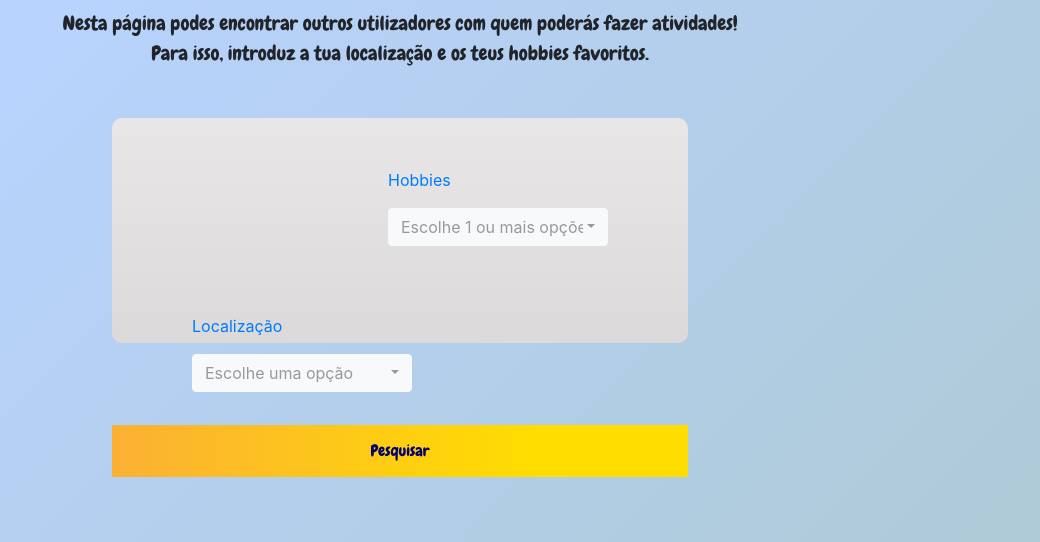
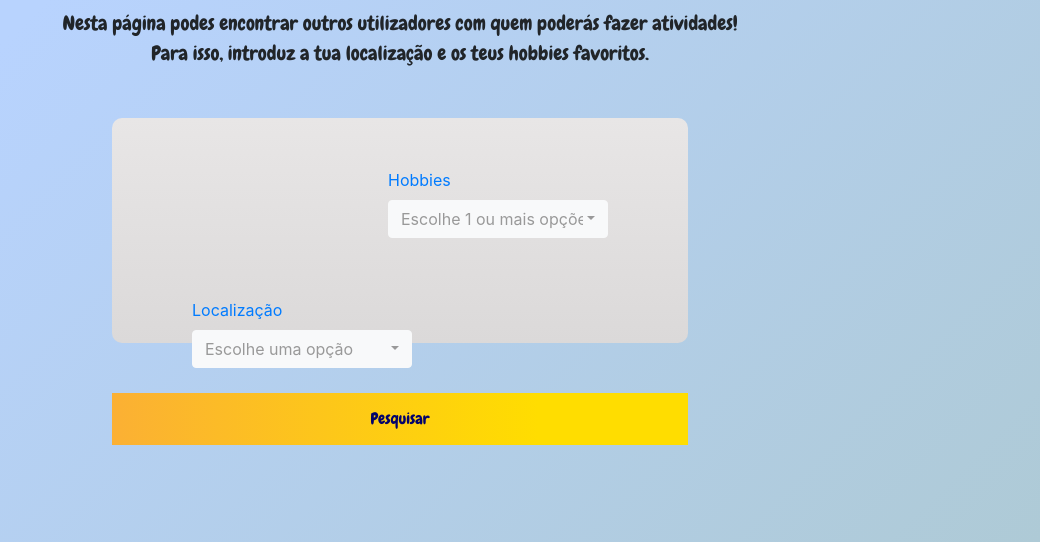
Before and after one commit to PedroDBRibeiro/Projeto-Amika, a PHP site: page /search.php in a window 1280 px wide. Shown: the part 258-800 px from the top of the page, without its empty margins (240-1280 px from the left). Run offline with PHP 8.4, Linux system fonts and the light colour scheme; the visitor is signed in with stand-in values (Sample User, id 1); data that the repository does not hold is empty.

Commit message:
Update search.php

```diff
--- a/search.php
+++ b/search.php
@@ -34,7 +34,6 @@ button {
 
 color: white;
 padding: 14px 20px;
-margin: 8px 0;
 border: none;
 cursor: pointer;
 width: 100%;
```
